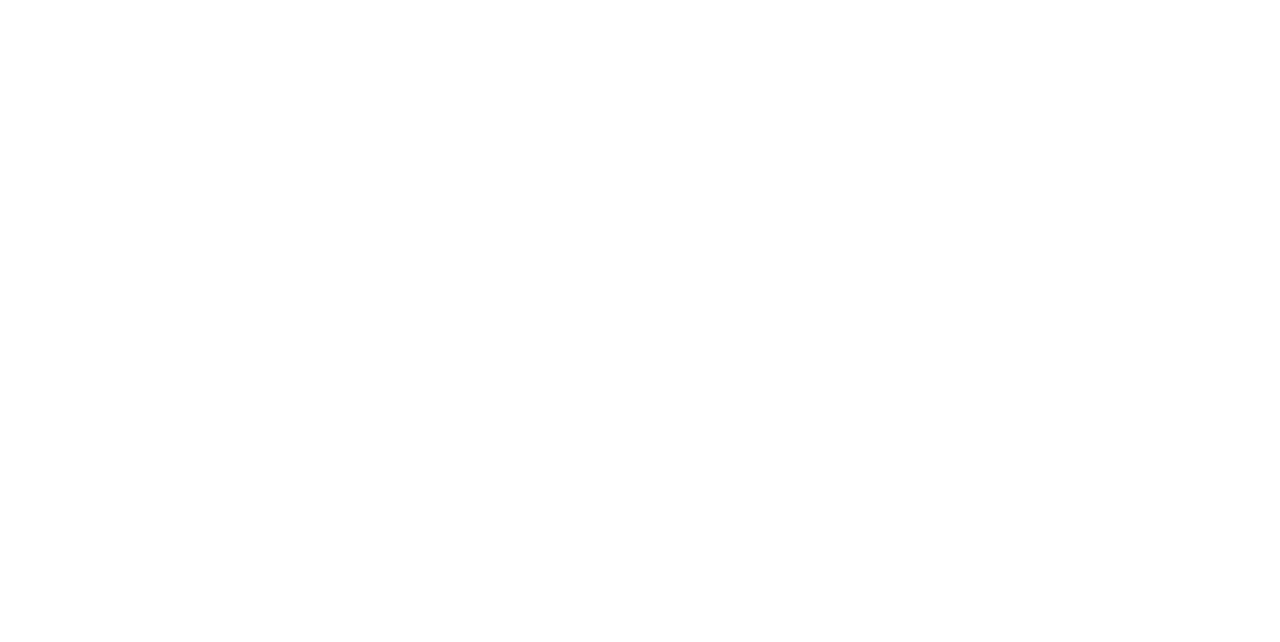
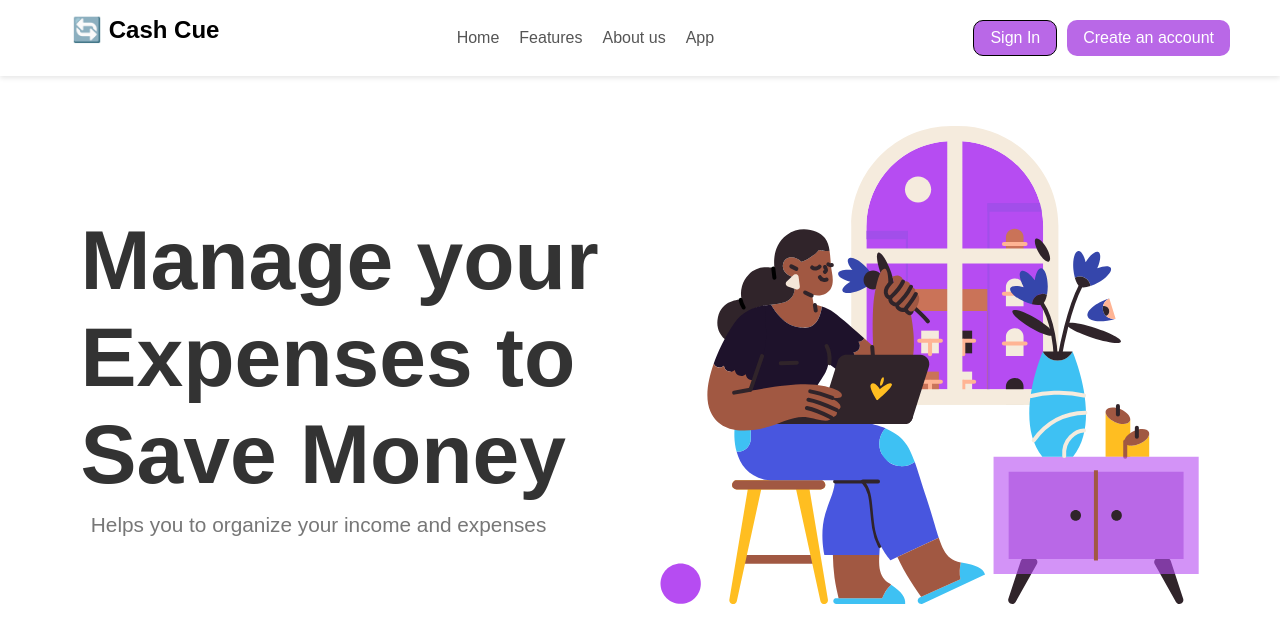
Before and after one commit to heyitsshubh/Expense-tracker, a React (Vite) app in the folder Expence app/: page /hero in a window 1280 px wide. Before the commit this address had no page. Shown: the top 642 px of the page. Built offline with nearby package versions, Linux system fonts and the light colour scheme.

Commit message:
make the hero page

```diff
--- a/Expence app/src/Components/App.jsx
+++ b/Expence app/src/Components/App.jsx
@@ -6,10 +6,12 @@
 import { UserContext } from "./Usercontext";
 
 // Import components and pages
+import HeroSection from "./hero";
 import LoginPage from "./Login";
 import SignUp from "./Signup";
 import Forgot1 from "./Forgot1";
 import OtpPage from "./otp";
+import OtpPage2 from "./otp2";
 import ResetPassword from "./Resetpass";
 import DashboardLayout from "../layouts/DashboardLayout";
 import Dashboard from "./Dashboard";
@@ -29,10 +31,12 @@
         <Router>
           <Routes>
             {/* Public Routes */}
+            <Route path="/hero" element={<HeroSection />} />
             <Route path="/" element={<LoginPage />} />
             <Route path="/signup" element={<SignUp />} />
             <Route path="/forgot" element={<Forgot1 />} />
             <Route path="/otp" element={<OtpPage />} />
+            <Route path="/otp2" element={<OtpPage2 />} />
             <Route path="/reset-password/:token" element={<ResetPassword />} />
 
             {/* Protected Dashboard Routes */}
--- a/Expence app/src/Components/Forgot1.jsx
+++ b/Expence app/src/Components/Forgot1.jsx
@@ -23,6 +23,7 @@
       );
 
       setMessage('If this email exists in our system, a reset link has been sent to your email.');
+      navigate('/otp2')
       setError('');
     } catch (err) {
       setError(
--- /dev/null
+++ b/Expence app/src/Components/hero.jsx
@@ -0,0 +1,40 @@
+import React from "react";
+import "../Styles/Hero.css"; // Import CSS file
+import heroImage from "../assets/hero.svg";
+
+const HeroSection = () => {
+  return (
+    <div className="hero-container">
+      {/* Navbar */}
+      <nav className="navbar">
+        <div className="logo">🔄 Cash Cue</div>
+        <ul className="nav-links">
+          <li>Home</li>
+          <li>Features</li>
+          <li>About us</li>
+          <li>App</li>
+        </ul>
+        <div className="buttons">
+          <button className="sign-in">Sign In</button>
+          <button className="create-account">Create an account</button>
+        </div>
+      </nav>
+
+      {/* Hero Section */}
+      <div className="hero-content">
+        {/* Text Section */}
+        <div className="text-section">
+          <h1>Manage your <br /> Expenses to <br /> Save Money</h1>
+          <p>Helps you to organize your income and expenses</p>
+        </div>
+
+        {/* Image Section */}
+        <div className="image-section">
+          <img src={heroImage} alt="Hero Illustration" />
+        </div>
+      </div>
+    </div>
+  );
+};
+
+export default HeroSection;
--- a/Expence app/src/Components/otp2.jsx
+++ b/Expence app/src/Components/otp2.jsx
@@ -0,0 +1,108 @@
+import React, { useState } from 'react';
+import '../Styles/OtpPage.css';
+import { useNavigate } from 'react-router-dom';
+import axios from 'axios';
+
+const OtpPage = () => {
+  const navigate = useNavigate();
+  const [otp, setOtp] = useState(new Array(6).fill(''));
+  const [email, setEmail] = useState(localStorage.getItem('userEmail') || '');
+  const [message, setMessage] = useState('');
+  const [error, setError] = useState('');
+  const [loading, setLoading] = useState(false);
+
+  const handleChange = (element, index) => {
+    if (isNaN(element.value)) return false;
+
+    setOtp([...otp.map((d, idx) => (idx === index ? element.value : d))]);
+
+    if (element.nextSibling) {
+      element.nextSibling.focus();
+    }
+  };
+
+  const handleOtpSubmit = async (e) => {
+    e.preventDefault();
+    setLoading(true);
+    setMessage('');
+    setError('');
+
+
+    console.log('Email:', email);
+
+    try {
+      const response = await axios.post(
+        'https://cash-cue-web.onrender.com/user/verify-otp',
+        { email,otp: otp.join('') }
+      );
+      console.log('OTP verification response:', response.data);
+
+      if (response.data.accessToken && response.data.refreshToken) {
+        localStorage.setItem('accessToken',response.data.accessToken);
+        localStorage.setItem('refreshToken', response.data.refreshToken);
+
+        setMessage('OTP verified successfully.');
+        setError('');
+
+        setTimeout(() => navigate('/reset-password/:token'), 1000);
+      } else {
+        setError('Tokens are missing in the response.');
+      }
+    } catch (err) {
+      setError(
+        err.response?.data?.message || 'Error verifying OTP. Please try again.'
+      );
+      setMessage('');
+    } finally {
+      setLoading(false);
+    }
+  };
+
+  return (
+    <div className="otp-container">
+      <div className="otp-card">
+        <h1 className="otp-title">Verify OTP</h1>
+        <p className="otp-subtitle">
+          Please enter the OTP sent to your email address.
+        </p>
+
+        {message && <p className="message success">{message}</p>}
+        {error && <p className="message error">{error}</p>}
+
+        <form onSubmit={handleOtpSubmit}>
+          <div className="otp-inputs">
+            {otp.map((data, index) => (
+              <input
+                key={index}
+                type="text"
+                name="otp"
+                maxLength="1"
+                className="otp-input"
+                value={data}
+                onChange={(e) => handleChange(e.target, index)}
+                onFocus={(e) => e.target.select()}
+                required
+              />
+            ))}
+          </div>
+          <button
+            type="submit"
+            className="verify-otp-button"
+            disabled={loading}
+          >
+            {loading ? 'Verifying...' : 'Verify OTP'}
+          </button>
+        </form>
+
+        <p
+          onClick={() => navigate('/')}
+          className="back-to-login"
+        >
+          Back to Login
+        </p>
+      </div>
+    </div>
+  );
+};
+
+export default OtpPage;
--- /dev/null
+++ b/Expence app/src/Styles/Hero.css
@@ -0,0 +1,80 @@
+/* HeroSection.css */
+.hero-container {
+    width: 100%;
+    height: 100vh;
+    background-color: white;
+  }
+
+  /* Navbar */
+  .navbar {
+    display: flex;
+    justify-content: space-between;
+    align-items: center;
+    padding: 20px 50px;
+    background: white;
+    box-shadow: 0px 2px 5px rgba(0, 0, 0, 0.1);
+  }
+
+  .logo {
+    font-size: 1.5rem;
+    font-weight: bold;
+    color:black;
+  }
+
+  .nav-links {
+    display: flex;
+    gap: 20px;
+    list-style: none;
+    color: #555;
+  }
+
+  .buttons {
+    display: flex;
+    gap: 10px;
+  }
+
+  .sign-in {
+    border: 1px solid black;
+    padding: 8px 16px;
+    border-radius: 10px;
+    cursor: pointer;
+  }
+
+  .create-account {
+    color: white;
+    padding: 8px 16px;
+    border-radius: 10px;
+    cursor: pointer;
+  }
+
+  /* Hero Section */
+  .hero-content {
+    display: flex;
+    justify-content: space-around;
+    align-items: center;
+    padding: 50px;
+  }
+
+  .text-section{
+    width: 587;
+    height: 311px;
+  }
+
+  .text-section h1 {
+    font-size: 5.25rem;
+    font-weight: bold;
+    font-family: 'Poppins', sans-serif;
+    color: #333;
+  }
+
+  .text-section p {
+    color: #777;
+    margin-top: 10px;
+    transform: translateX(2%);
+    font-size:1.3rem;
+  }
+
+  .image-section img {
+    width: 540px;
+    height: 478px;
+  }
```
Also changed, not shown: Expence app/src/assets/hero.svg (added).
